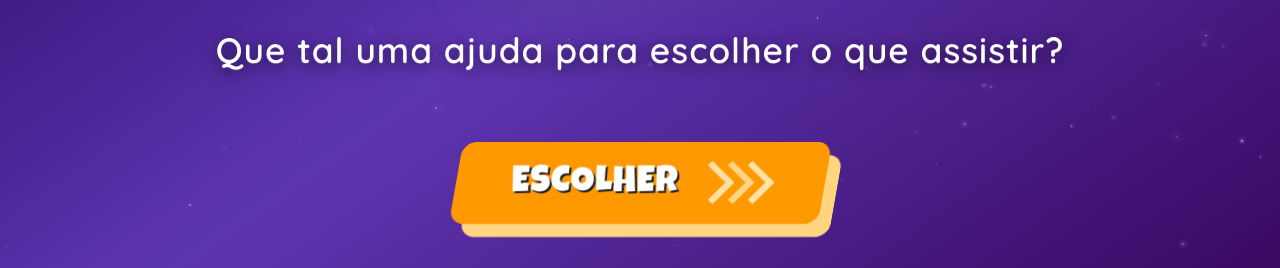
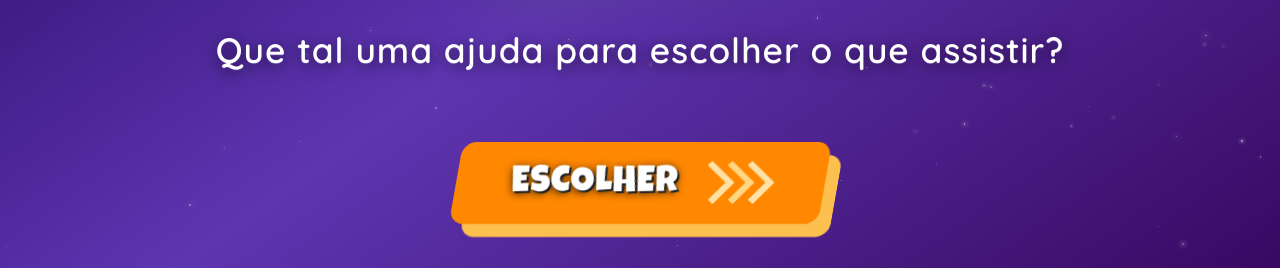
Before and after one commit to sql1freitas/WhatToWatch, a plain HTML site: page frontend/index.html in a window 1280 px wide. In both pictures the pointer is over the link "ESCOLHER". Shown: the part 375-643 px from the top of the page. Drawn offline with Linux system fonts and the light colour scheme.

Commit message:
Update style.css

```diff
--- a/frontend/style.css
+++ b/frontend/style.css
@@ -90,14 +90,14 @@ main.step-1 {
   font-size: 2.3rem;
   letter-spacing: 1px;
   color: #fff;
-  background: #b36a03;
+  background: #ff8800;
   border: none;
   border-radius: 14px;
   transition: box-shadow 0.4s, transform 0.2s, background 0.3s;
   box-shadow: 7px 7px 0 #222;
   transform: skewX(-10deg);
   position: relative;
-  text-shadow: 2px 2px 0 #222, 0 2px 8px #ff990099;
+  text-shadow: 2px 2px 0 #222, 0 2px 8px #361f00;
   cursor: pointer;
   outline: none;
 }
@@ -107,8 +107,8 @@ main.step-1 {
 }
 
 .cta:hover {
-  box-shadow: 13px 13px 0 #ffd580;
-  background: #ff9900;
+  box-shadow: 13px 13px 0 #fdc04f;
+  background: #ff8800;
   transition: 0.3s;
 }
 
@@ -145,7 +145,7 @@ path.two {
 
 .cta:hover path.three {
   animation: color_anim 1s infinite 0.2s;
-  fill: #ffd580;
+  fill: #ffab04;
 }
 
 .cta:hover path.one {
```
